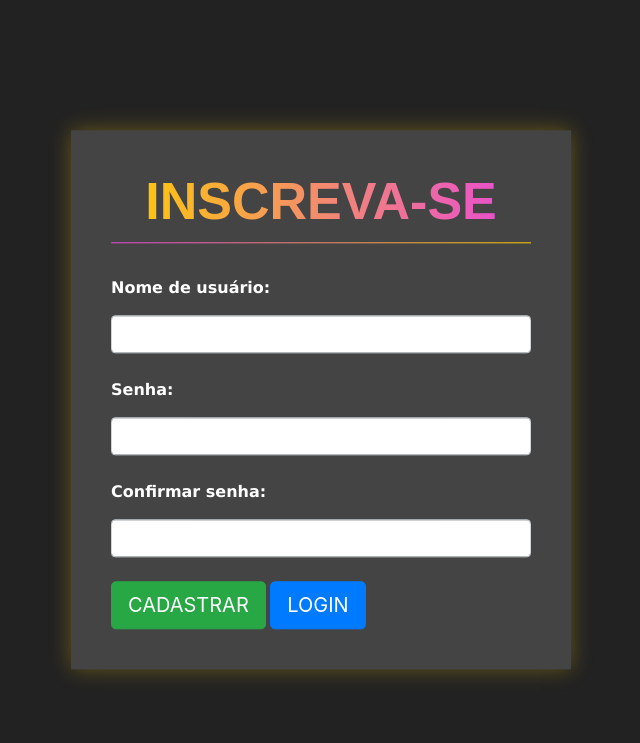
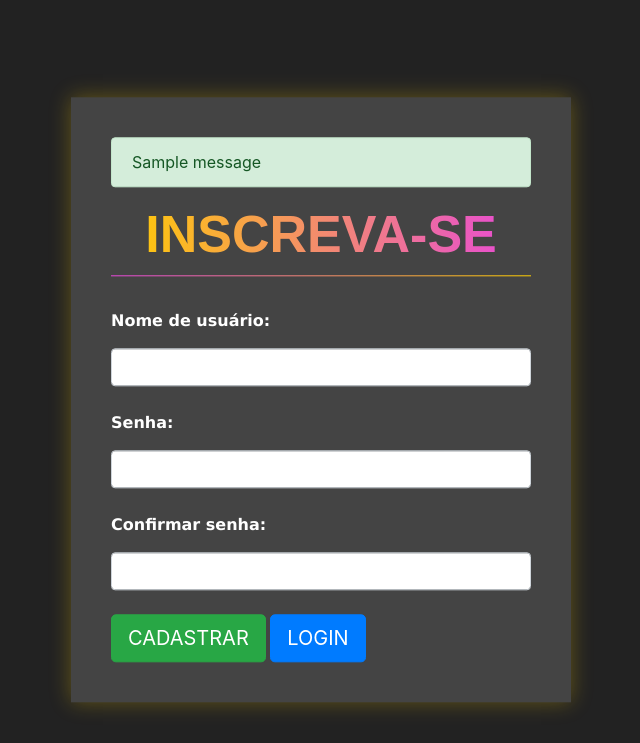
Before and after one commit to joiltonrsilva/FreelaWay, a Django app: page /auth/cadastro/ in a window 1280 px wide. Shown: the top 743 px of the page, without its empty margins (319-959 px from the left). Run offline with Django 4.2, Linux system fonts and the light colour scheme; one stand-in notice (Sample message) is shown.

Commit message:
Mensagens de erro

```diff
--- a/autenticacao/templates/cadastro.html
+++ b/autenticacao/templates/cadastro.html
@@ -9,6 +9,13 @@
 <div class="box">
     <form action="{% url 'cadastro' %}" method="POST">
         {% csrf_token %}
+        {% if messages %}
+        {% for message in messages %}
+        <div class="alert {{message.tags}}">
+            {{message}}
+        </div>
+        {% endfor %}
+        {% endif %}
         <h1 class="titulo font-degrade borda-bottom-degrade">INSCREVA-SE</h1>
         <br/>
         <span class="span-descricao">Nome de usuário:</span>
--- a/autenticacao/views.py
+++ b/autenticacao/views.py
@@ -1,4 +1,6 @@
+from django.contrib import messages
 from django.contrib.auth.models import User
+from django.contrib.messages import constants
 from django.http import HttpResponse
 from django.shortcuts import render, redirect
 
@@ -10,24 +12,28 @@ def cadastro(request):
         username = request.POST.get('username')
         senha = request.POST.get('password')
         confirmar_senha = request.POST.get('confirm-password')
-
-        print(f'{username} | {senha} | {confirmar_senha}')
+        # print(f'{username} | {senha} | {confirmar_senha}')
 
         if not senha == confirmar_senha:
+            messages.add_message(request, constants.ERROR, 'As senhas não coincidem')
             return redirect('/auth/cadastro')
 
         if len(username.strip()) == 0 or len(senha.strip()) == 0:
+            messages.add_message(request, constants.ERROR, 'Preencha todos os campos')
             return redirect('/auth/cadastro')
 
         user = User.objects.filter(username=username)
         if user.exists():
+            messages.add_message(request, constants.ERROR, 'Já existe um usuário com esse nome de usuário')
             return redirect('/auth/cadastro')
 
         try:
             user = User.objects.create_user(username=username, password=senha)
             user.save()
+            messages.add_message(request, constants.SUCCESS, 'Usuário criado com sucesso')
             return redirect('/auth/logar')
         except:
+            messages.add_message(request, constants.ERROR, 'Erro interno do sistema')
             return redirect('/auth/cadastro')
 
 
```
Also changed, not shown: freelaway/settings.py (+12 -0 lines), db.sqlite3.
